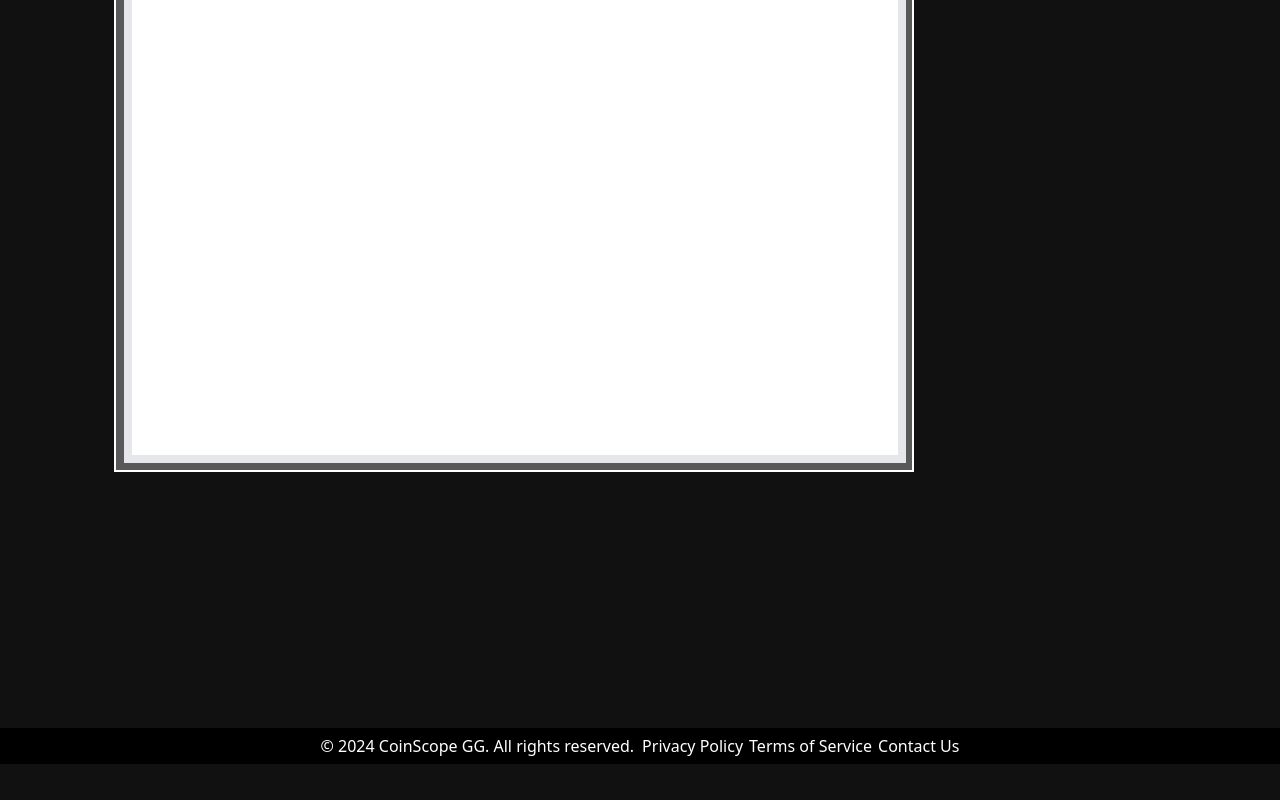
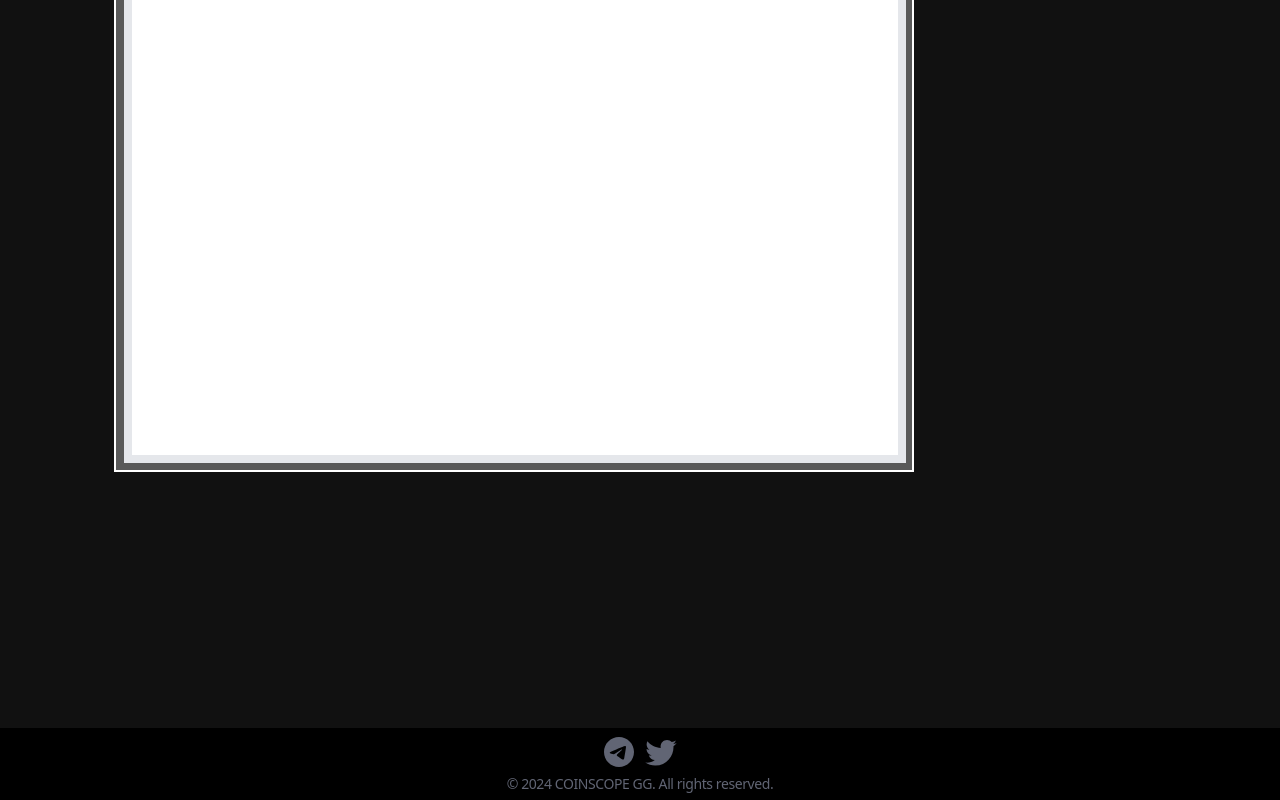
Before and after one commit to jinnyleeis/coinscope_fe, a Next.js app: page /landing in a window 1280 px wide. Shown: the part 2328-3128 px from the top of the page. Before the commit the page ends 3092 px from the top, so only its background shows below. Built offline with nearby package versions, Linux system fonts and the light colour scheme.

Commit message:
[feat] footer 실제 아이콘으로 수정, 스타일 맞추기

```diff
--- a/components/Footer.tsx
+++ b/components/Footer.tsx
@@ -1,34 +1,46 @@
 import React from 'react';
 
 const Footer = () => {
-	return (
-		<footer className='w-full bg-black text-white py-6 flex justify-center items-center'>
-			<div className='text-body-3 text-gray400'>
-				© 2024 CoinScope GG. All rights reserved.
-			</div>
+  return (
+    <footer className='w-full bg-black text-white py-6 flex flex-col items-center space-y-4'>
+      {/* 아이콘 섹션 */}
+      <div className='flex space-x-6'>
+        <svg
+          xmlns="http://www.w3.org/2000/svg"
+          width="36"
+          height="36"
+          viewBox="0 0 36 36"
+          fill="none"
+        >
+          <path
+            d="M18 3C9.72 3 3 9.72 3 18C3 26.28 9.72 33 18 33C26.28 33 33 26.28 33 18C33 9.72 26.28 3 18 3ZM24.96 13.2C24.735 15.57 23.76 21.33 23.265 23.985C23.055 25.11 22.635 25.485 22.245 25.53C21.375 25.605 20.715 24.96 19.875 24.405C18.555 23.535 17.805 22.995 16.53 22.155C15.045 21.18 16.005 20.64 16.86 19.77C17.085 19.545 20.925 16.05 21 15.735C21.0104 15.6873 21.009 15.6378 20.996 15.5907C20.9829 15.5437 20.9585 15.5005 20.925 15.465C20.835 15.39 20.715 15.42 20.61 15.435C20.475 15.465 18.375 16.86 14.28 19.62C13.68 20.025 13.14 20.235 12.66 20.22C12.12 20.205 11.1 19.92 10.335 19.665C9.39 19.365 8.655 19.2 8.715 18.675C8.745 18.405 9.12 18.135 9.825 17.85C14.205 15.945 17.115 14.685 18.57 14.085C22.74 12.345 23.595 12.045 24.165 12.045C24.285 12.045 24.57 12.075 24.75 12.225C24.9 12.345 24.945 12.51 24.96 12.63C24.945 12.72 24.975 12.99 24.96 13.2Z"
+            fill="#616574"
+          />
+        </svg>
 
-			<div className='flex space-x-6 ml-8'>
-				<a
-					href='/privacy'
-					className='text-body-2-m hover:text-primary hover:underline'
-				>
-					Privacy Policy
-				</a>
-				<a
-					href='/terms'
-					className='text-body-2-m hover:text-primary hover:underline'
-				>
-					Terms of Service
-				</a>
-				<a
-					href='/contact'
-					className='text-body-2-m hover:text-primary hover:underline'
-				>
-					Contact Us
-				</a>
-			</div>
-		</footer>
-	);
+        <svg
+          xmlns="http://www.w3.org/2000/svg"
+          width="36"
+          height="36"
+          viewBox="0 0 36 36"
+          fill="none"
+        >
+          <path
+            d="M33.69 9C32.535 9.525 31.29 9.87 30 10.035C31.32 9.24 32.34 7.98 32.82 6.465C31.575 7.215 30.195 7.74 28.74 8.04C27.555 6.75 25.89 6 24 6C20.475 6 17.595 8.88 17.595 12.435C17.595 12.945 17.655 13.44 17.76 13.905C12.42 13.635 7.665 11.07 4.5 7.185C3.945 8.13 3.63 9.24 3.63 10.41C3.63 12.645 4.755 14.625 6.495 15.75C5.43 15.75 4.44 15.45 3.57 15V15.045C3.57 18.165 5.79 20.775 8.73 21.36C7.78626 21.6194 6.79506 21.6554 5.835 21.465C6.24241 22.7437 7.04031 23.8626 8.11652 24.6644C9.19274 25.4662 10.4932 25.9105 11.835 25.935C9.5605 27.7358 6.74101 28.7091 3.84 28.695C3.33 28.695 2.82 28.665 2.31 28.605C5.16 30.435 8.55 31.5 12.18 31.5C24 31.5 30.495 21.69 30.495 13.185C30.495 12.9 30.495 12.63 30.48 12.345C31.74 11.445 32.82 10.305 33.69 9Z"
+            fill="#616574"
+          />
+        </svg>
+
+      </div>
+
+      {/* 텍스트 섹션 */}
+      <div className='text-center text-[#616574] text-[14px] font-["Pretendard Variable"] font-medium leading-[20px] tracking-[-0.42px]'>
+        © 2024 COINSCOPE GG. All rights reserved.
+      </div>
+
+
+    </footer>
+  );
 };
 
 export default Footer;
```
